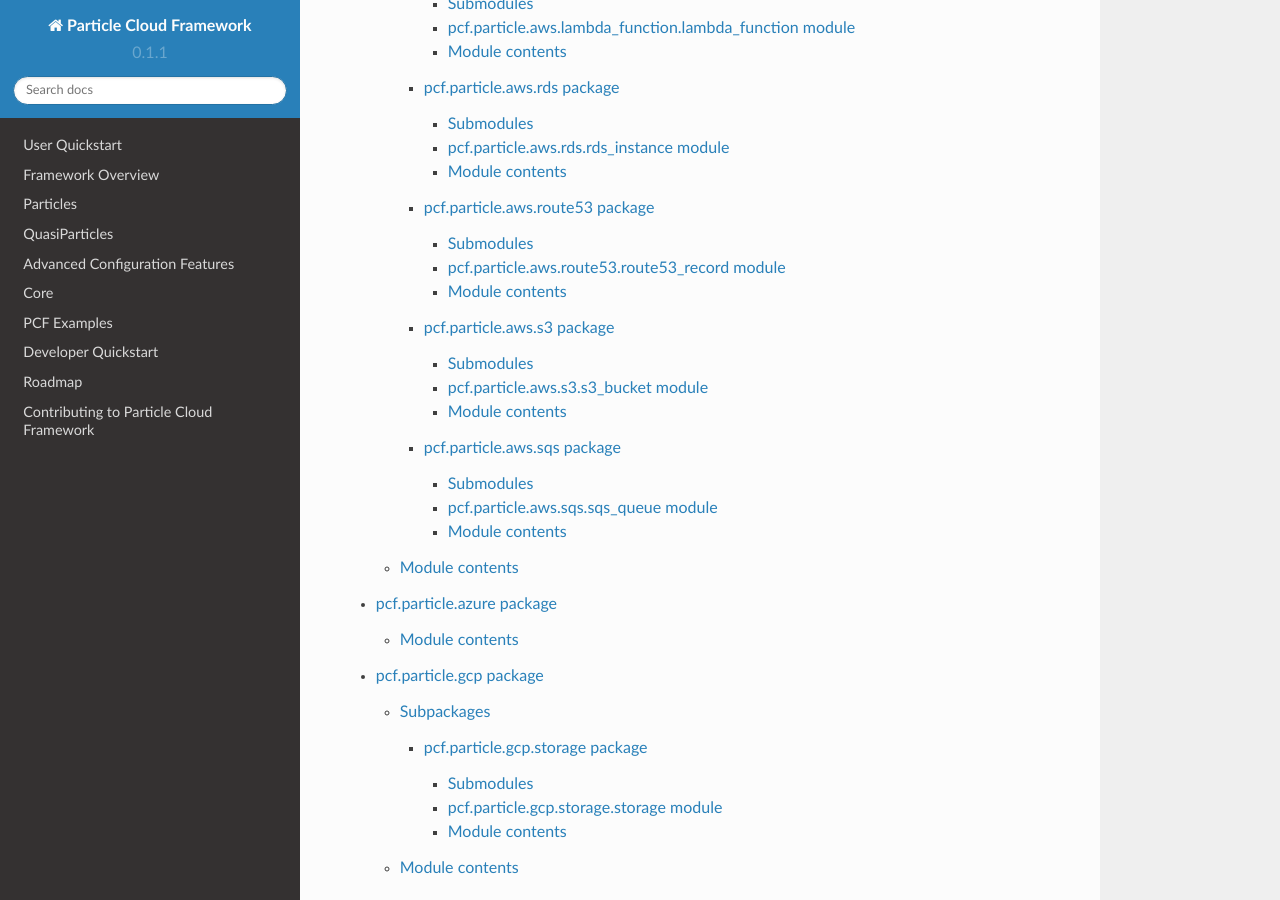
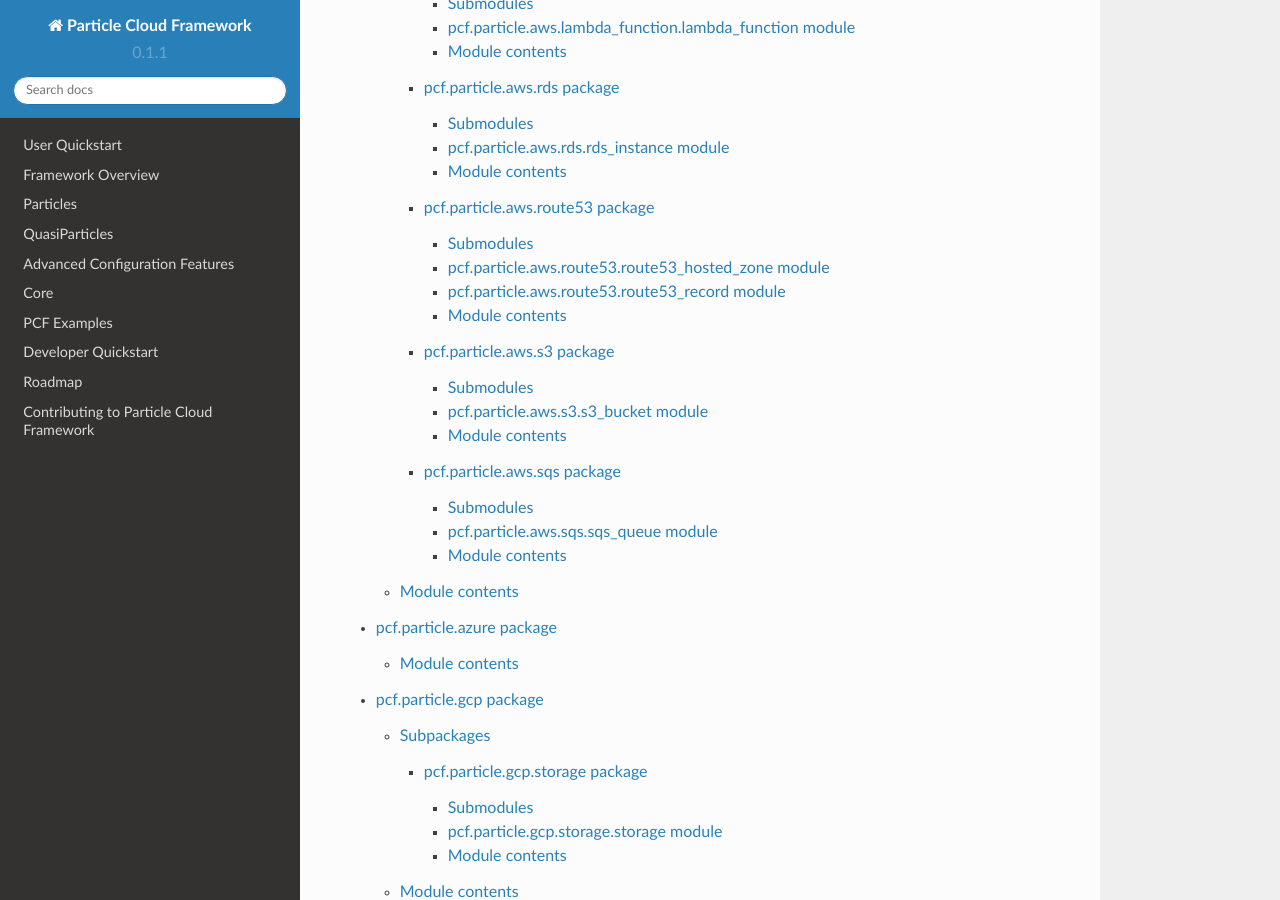
Before and after one commit to capitalone/Particle-Cloud-Framework, a Sphinx documentation site: the page built from docs/source/pcf.particle.rst, in a window 1280 px wide and 900 px high, scrolled down 1496 px. Built offline with Sphinx 7.4.7 and the Read the Docs theme 2.0.0, drawn with Linux system fonts in a browser that asks for light colours; pages that are not in the unit, such as notebooks, are missing from menus.

Commit message:
Update pcf.particle.aws.route53.rst
accidentally deleted it from last commit

```diff
--- a/docs/source/pcf.particle.aws.route53.rst
+++ b/docs/source/pcf.particle.aws.route53.rst
@@ -3,6 +3,14 @@
 
 Submodules
 ----------
+
+pcf.particle.aws.route53.route53_hosted_zone module
+----------------------------------------------------
+
+.. automodule:: pcf.particle.aws.route53.route53_hosted_zone
+    :members:
+    :undoc-members:
+    :show-inheritance:
 
 pcf\.particle\.aws\.route53\.route53\_record module
 ---------------------------------------------------
```
